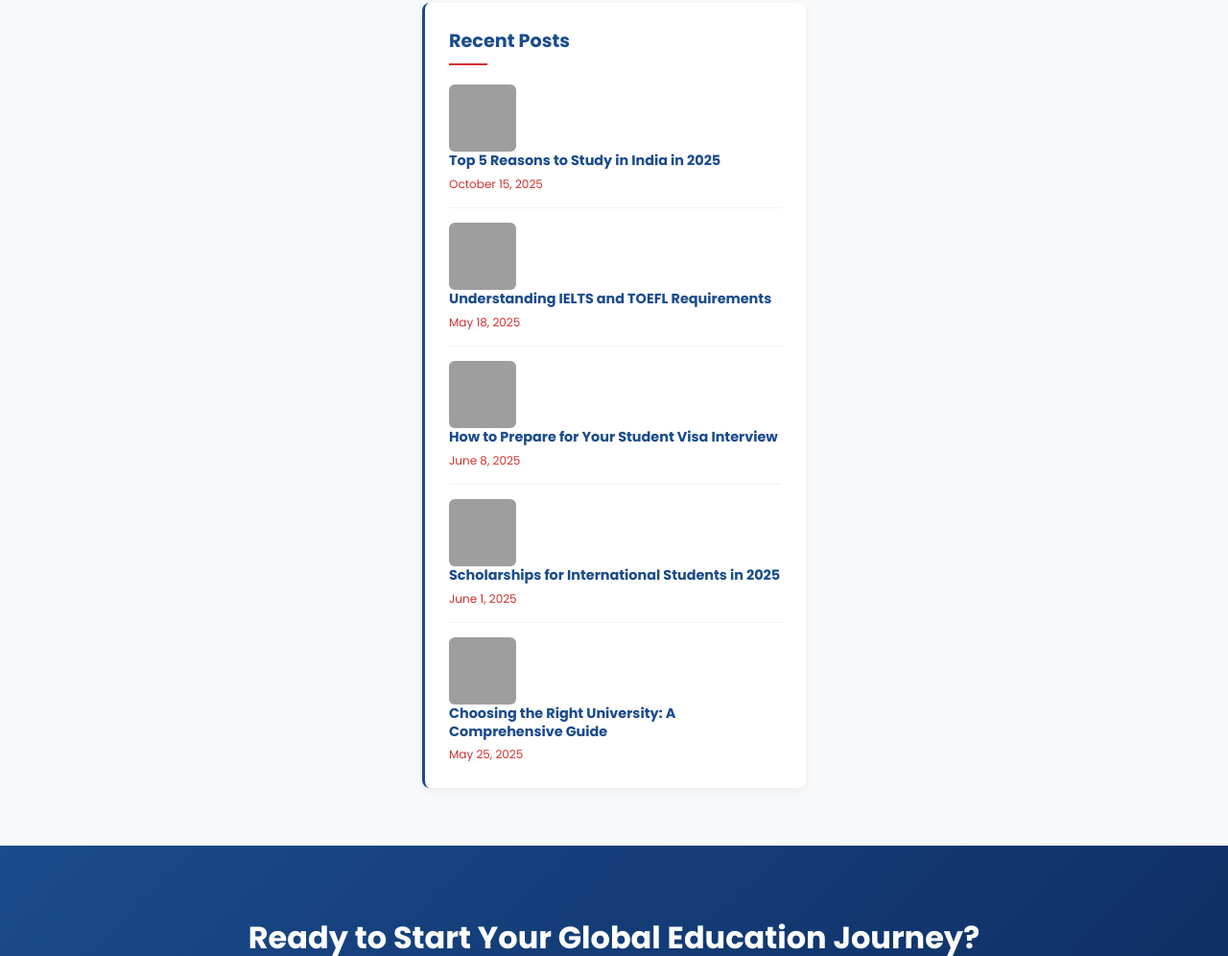
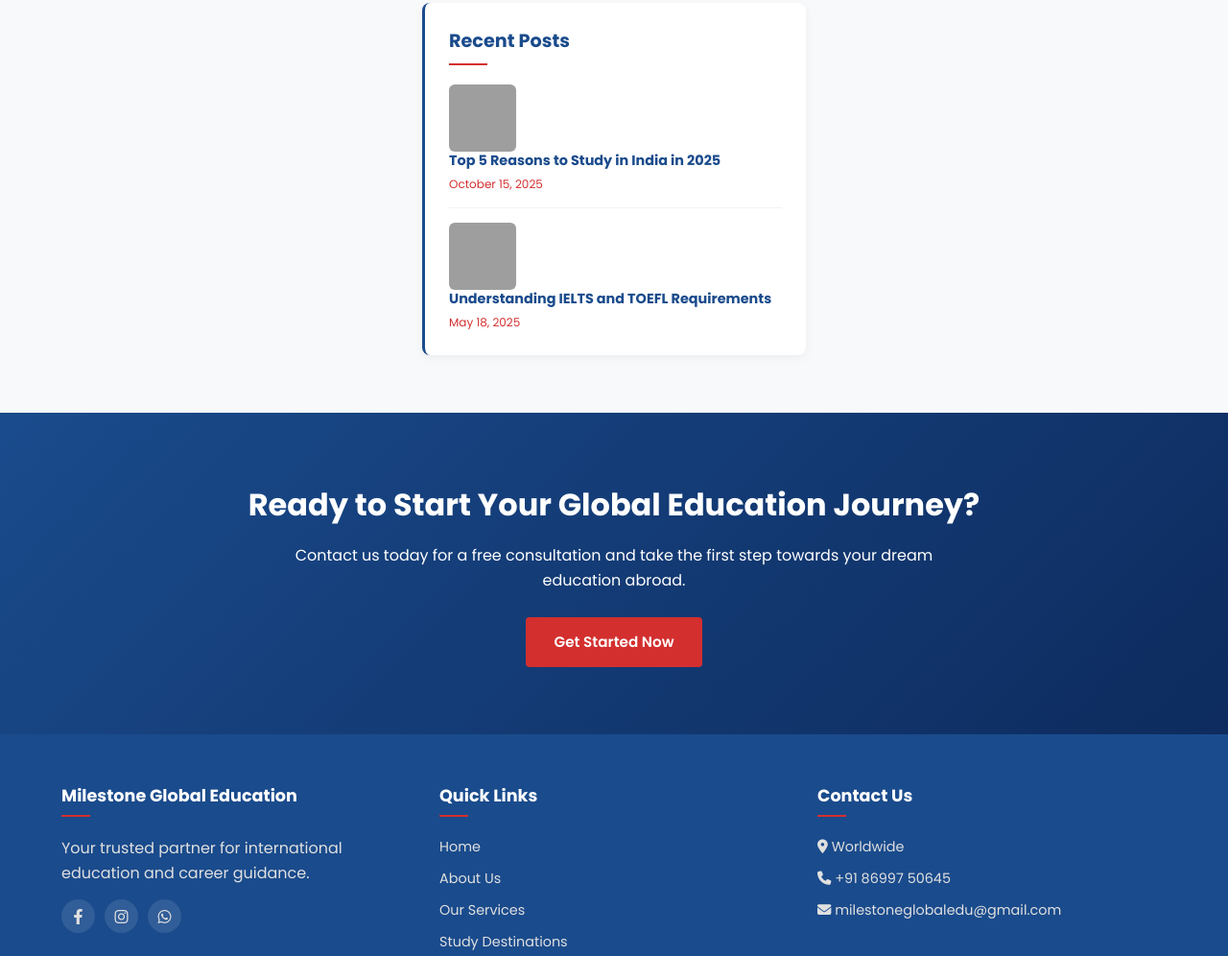
Before and after one commit to EnzoFarai/milestoneglobaleducation.com, a plain HTML site: page blog.html in a window 1280 px wide. Shown: the part 442-1438 px from the top of the page at 96% size. Drawn offline with Linux system fonts and the light colour scheme; grey boxes are pictures that could not be loaded.

Commit message:
Update blog.html

```diff
--- a/blog.html
+++ b/blog.html
@@ -52,39 +52,6 @@
                                     </div>
                                 </a>
                             </li>
-                            <li class="recent-post-item">
-                                <a href="#" class="recent-post-link">
-                                    <div class="recent-post-image">
-                                        <img src="https://images.unsplash.com/photo-1523050854058-8df90110c9f1?ixlib=rb-4.0.3&ixid=M3wxMjA3fDB8MHxwaG90by1wYWdlfHx8fGVufDB8fHx8fA%3D%3D&auto=format&fit=crop&w=2070&q=80" alt="How to Prepare for Your Student Visa Interview">
-                                    </div>
-                                    <div class="recent-post-content">
-                                        <h4>How to Prepare for Your Student Visa Interview</h4>
-                                        <div class="recent-post-date">June 8, 2025</div>
-                                    </div>
-                                </a>
-                            </li>
-                            <li class="recent-post-item">
-                                <a href="#" class="recent-post-link">
-                                    <div class="recent-post-image">
-                                        <img src="https://images.unsplash.com/photo-1523580494863-6f3031224c94?ixlib=rb-4.0.3&ixid=M3wxMjA3fDB8MHxwaG90by1wYWdlfHx8fGVufDB8fHx8fA%3D%3D&auto=format&fit=crop&w=2070&q=80" alt="Scholarships for International Students in 2025">
-                                    </div>
-                                    <div class="recent-post-content">
-                                        <h4>Scholarships for International Students in 2025</h4>
-                                        <div class="recent-post-date">June 1, 2025</div>
-                                    </div>
-                                </a>
-                            </li>
-                            <li class="recent-post-item">
-                                <a href="#" class="recent-post-link">
-                                    <div class="recent-post-image">
-                                        <img src="https://images.unsplash.com/photo-1523240795612-9a054b0db644?ixlib=rb-4.0.3&ixid=M3wxMjA3fDB8MHxwaG90by1wYWdlfHx8fGVufDB8fHx8fA%3D%3D&auto=format&fit=crop&w=2070&q=80" alt="Choosing the Right University: A Comprehensive Guide">
-                                    </div>
-                                    <div class="recent-post-content">
-                                        <h4>Choosing the Right University: A Comprehensive Guide</h4>
-                                        <div class="recent-post-date">May 25, 2025</div>
-                                    </div>
-                                </a>
-                            </li>
                         </ul>
                     </div>
                 </div>
@@ -111,4 +78,16 @@
     <script src="js/header-footer.js"></script>
     <script src="js/modals.js"></script>
 </body>
+</html>    </section>
+
+    <!-- Footer Placeholder -->
+    <div id="footer-placeholder"></div>
+
+    <!-- Modals -->
+    <div id="modals-placeholder"></div>
+
+    <!-- JavaScript Files -->
+    <script src="js/header-footer.js"></script>
+    <script src="js/modals.js"></script>
+</body>
 </html>
```
